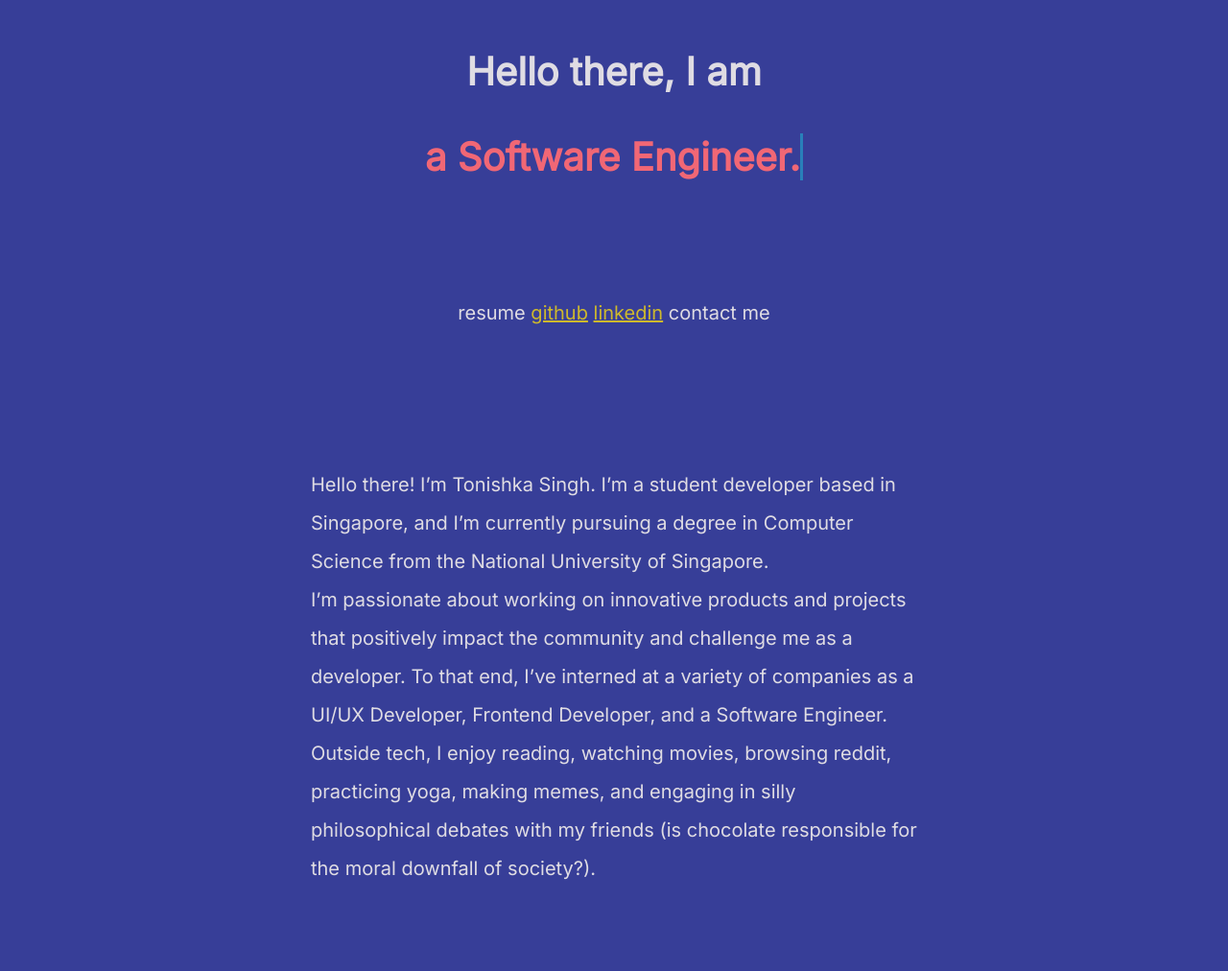
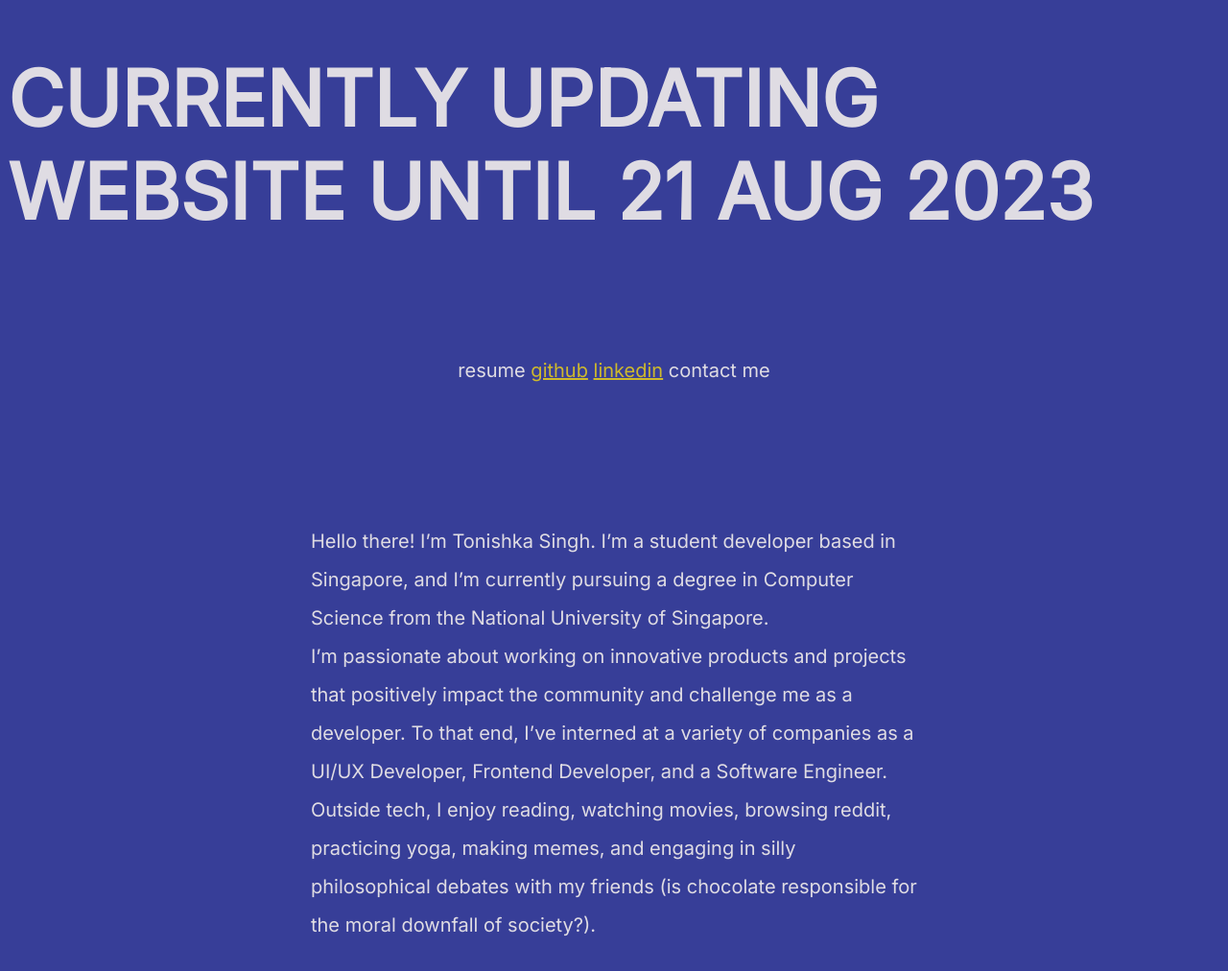
Before and after one commit to tonishka/tonishka.github.io, a Jekyll site: the page index.html, which Jekyll copies as it is, in a window 1280 px wide. Shown: the whole page at 96% size. Built offline with Jekyll 4.4.1, drawn with Linux system fonts in a browser that asks for light colours; before the commit the page ends 953 px from its top, so only the background shows below that; some of the changed lines change nothing that is shown.

Commit message:
Update index.html

```diff
--- a/index.html
+++ b/index.html
@@ -57,10 +57,7 @@ a:visited {
 
 <body>
 
-<div id="container">
-	<p>Hello there, I am</p>
-	<div id="text"></div>
-</div>
+<h1> CURRENTLY UPDATING WEBSITE UNTIL 21 AUG 2023 </h1>
 
 <div id="links">
 	<a>resume</a>
@@ -82,45 +79,5 @@ a:visited {
 		and engaging in silly philosophical debates with my friends (is chocolate responsible for the moral downfall of society?).
 		</p>
 </div>
-
-<script type="text/javascript">
-
-
-var _CONTENT = [ "Tonishka.","a Software Engineer.", "a Web Developer.", "a UI Designer.", "a lover of barebones websites." ];
-var _PART = 0;
-var _PART_INDEX = 0;
-var _INTERVAL_VAL;
-var _ELEMENT = document.querySelector("#text");
-function Type() {
-	var text =  _CONTENT[_PART].substring(0, _PART_INDEX + 1);
-	_ELEMENT.innerHTML = text;
-	_PART_INDEX++;
-	if(text === _CONTENT[_PART]) {
-		clearInterval(_INTERVAL_VAL);
-		setTimeout(function() {
-			_INTERVAL_VAL = setInterval(Delete, 50);
-		}, 1000);
-	}
-}
-function Delete() {
-	var text =  _CONTENT[_PART].substring(0, _PART_INDEX - 1);
-	_ELEMENT.innerHTML = text;
-	_PART_INDEX--;
-	if(text === '') {
-		clearInterval(_INTERVAL_VAL);
-		if(_PART == (_CONTENT.length - 1))
-			_PART = 0;
-		else
-			_PART++;
-		_PART_INDEX = 0;
-		setTimeout(function() {
-			_INTERVAL_VAL = setInterval(Type, 100);
-		}, 200);
-	}
-}
-_INTERVAL_VAL = setInterval(Type, 100);
-
-</script>
-
 </body>
 </html>
```
